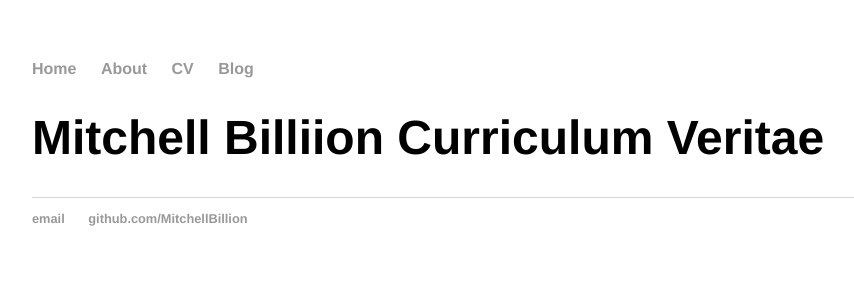
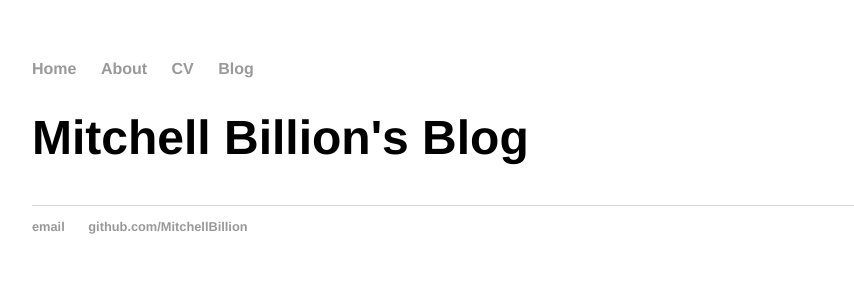
Before and after one commit to MitchellBillion/MitchellBillion.github.io, a Jekyll site: the page built from CV/index.html, in a window 1280 px wide. Shown: the top 300 px of the page, without its empty margins (160-1014 px from the left). Built offline with Jekyll 4.4.1, drawn with Linux system fonts in a browser that asks for light colours.

Commit message:
Update index.html

```diff
--- a/CV/index.html
+++ b/CV/index.html
@@ -1,11 +1,11 @@
 ---
 layout: default
-title: Mitchell Billiion Curriculum Veritae
+title: Mitchell Billion's Blog
 ---
 	<h1>{{ page.title }}</h1>
-	<ul class="cv">
+	<ul class="posts">
 
-	  {% for cv in site.cvs %}
-	    <li><span>{{ cv.date | date_to_string }}</span> » <a href="{{ cv.url }}" title="{{ cv.title }}">{{ cv.title }}</a></li>
+	  {% for post in site.cvs %}
+	    <li><span>{{ post.date | date_to_string }}</span> » <a href="{{ post.url }}" title="{{ post.title }}">{{ post.title }}</a></li>
 	  {% endfor %}
 	</ul>
```
